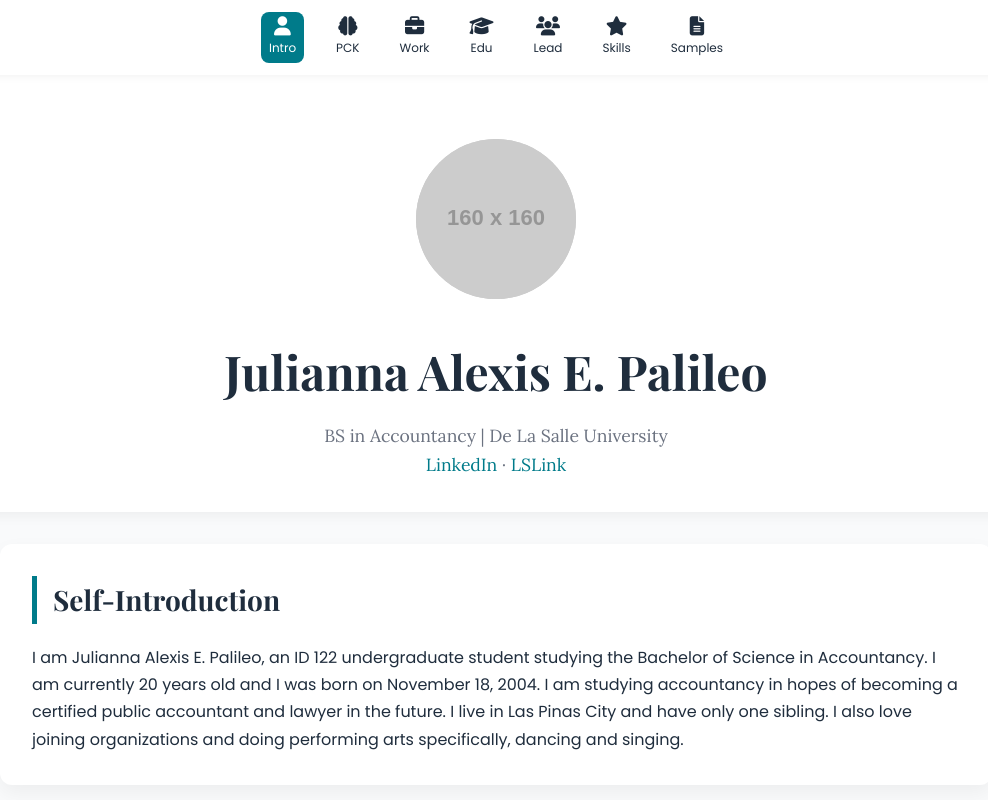
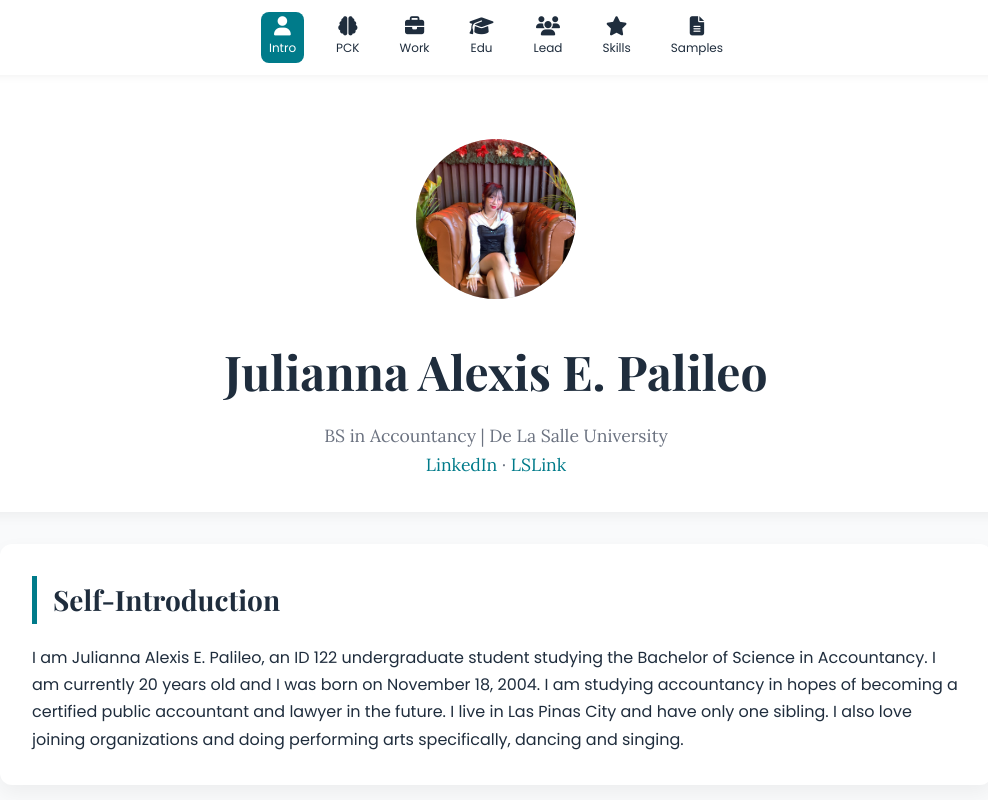
Before and after one commit to print-Alonzo/julianna-portfolio, a plain HTML site: page index.html in a window 1280 px wide. Shown: the top 800 px of the page, without its empty margins (144-1132 px from the left). Drawn offline with nearby package versions, Linux system fonts and the light colour scheme; placeholder pictures from the web are drawn by us.

Commit message:
added profile pic

```diff
--- a/index.html
+++ b/index.html
@@ -161,7 +161,7 @@
   </nav>
 
   <header>
-    <img src="https://via.placeholder.com/160" alt="Profile Picture" class="profile" />
+    <img src="./prof-pic.jpg" alt="Profile Picture" class="profile" />
     <h1>Julianna Alexis E. Palileo</h1>
     <p>BS in Accountancy | De La Salle University</p>
     <p><a href="https://www.linkedin.com/in/julianna-alexis-palileo-1b86a9283" target="_blank">LinkedIn</a> · <a href="https://dlsu-vcf-csm.symplicity.com/profiles/juliannaalexis.palileo" target="_blank">LSLink</a></p>
```
